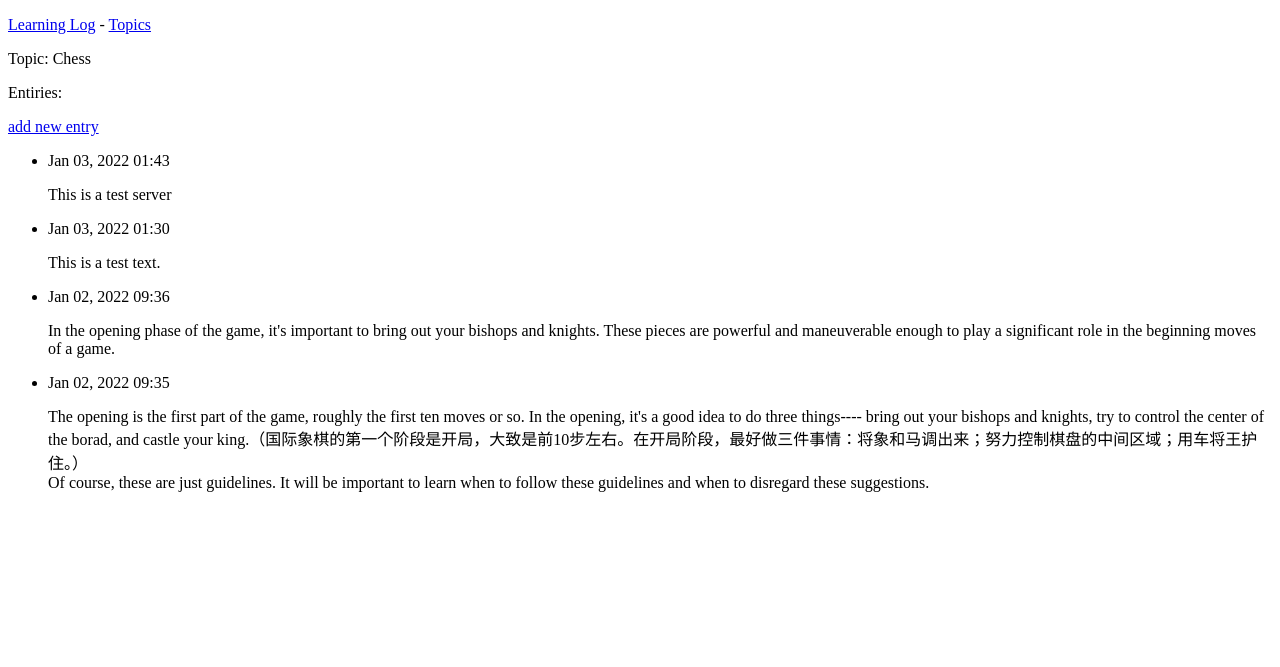
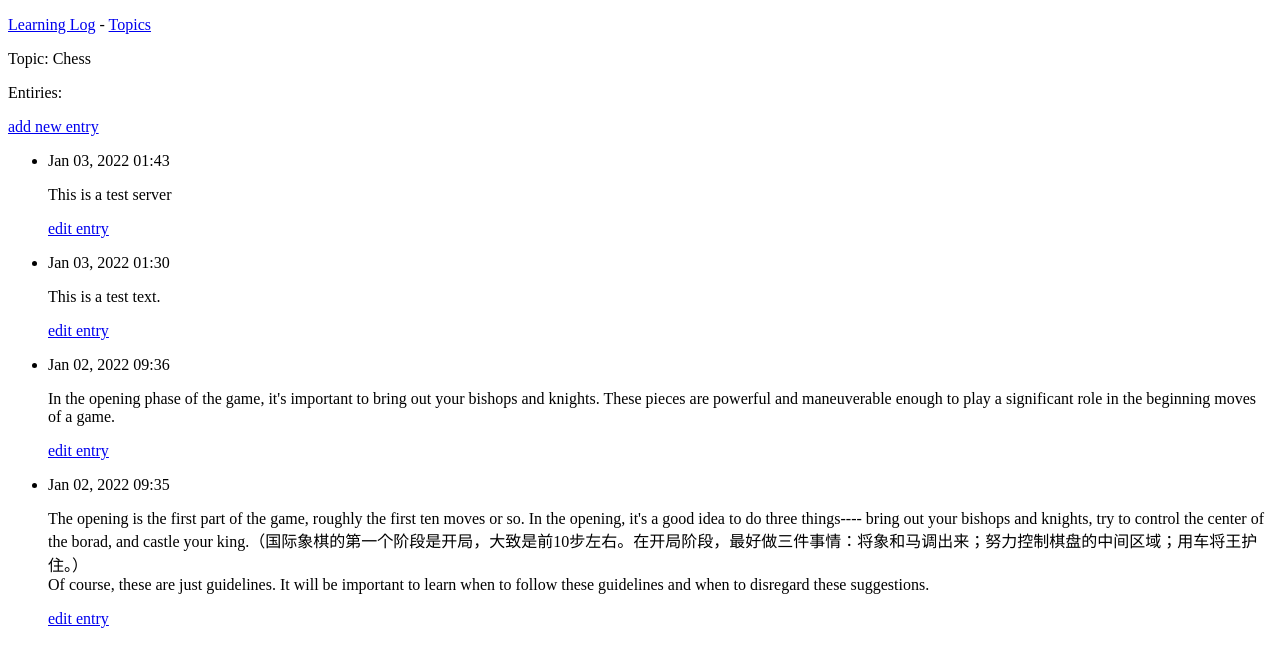
Before and after one commit to Koruis/django_zblsite, a Django app: page /topics/1/ in a window 1280 px wide. Shown: the top 667 px of the page. Run offline with Django 3.2, Linux system fonts and the light colour scheme; data comes from the database, SQL or seed files in the repository; both versions use the stored data as it was after the commit.

Commit message:
20220109 add new_entries

```diff
--- a/apps/templates/apps/new_entry.html
+++ b/apps/templates/apps/edit_entry.html
@@ -11,11 +11,11 @@
 
   <p><a href="{% url 'apps:topic' topic.id %}">{{  topic  }}</a></p>
 
-  <p>Add a new entry:</p>
-  <form action="{% url 'apps:new_entry' topic.id %}" method='post'>
+  <p>Edit entry:</p>
+  <form action="{% url 'apps:edit_entry' entry.id %}" method='post'>
       {% csrf_token %}
       {{ form.as_p }}
-      <button name="submit">add topic</button>
+      <button name="submit">save changes</button>
   </form>
 
 {% endblock content %}
--- a/apps/templates/apps/topic.html
+++ b/apps/templates/apps/topic.html
@@ -20,6 +20,7 @@
       <li>
           <p>{{ entry.date_added|date:'M d, Y H:i' }}</p>
           <p>{{ entry.text|linebreaks }}</p>
+          <p><a href="{% url 'apps:edit_entry' entry.id %}">edit entry</a></p>
       </li>
       {% empty %}
       <li>
--- a/apps/urls.py
+++ b/apps/urls.py
@@ -15,4 +15,5 @@ urlpatterns = [
     path('topics/<int:topic_id>/', views.topic, name='topic'),
     path('new_topic/', views.new_topic, name='new_topic'),
     path('new_entry/<int:topic_id>/', views.new_entry, name='new_entry'),
+    path('edit_entry/<int:entry_id>', views.edit_entry, name='edit_entry'),
 ]
--- a/apps/views.py
+++ b/apps/views.py
@@ -1,7 +1,7 @@
 from django.shortcuts import render
 
 # Create your views here.
-from .models import Topic
+from .models import Topic, Entry
 
 
 def index(request):
@@ -57,3 +57,19 @@ def new_entry(request, topic_id):
 
     context = {'topic': topic, 'form': form}
     return render(request, 'apps/new_entry.html', context)
+
+
+def edit_entry(request, entry_id):
+    entry = Entry.objects.get(id=entry_id)
+    topic = entry.topic
+
+    if request.method != 'POST':
+        form = EntryForm(instance=entry)
+    else:
+        form = EntryForm(instance=entry, data=request.POST)
+        if form.is_valid():
+            form.save()
+            return HttpResponseRedirect(reverse('apps:topic', args=[topic.id]))
+
+    context = {'entry': entry, 'topic': topic, 'form': form}
+    return render(request, 'apps/edit_entry.html', context)
```
Also changed, not shown: db.sqlite3.
